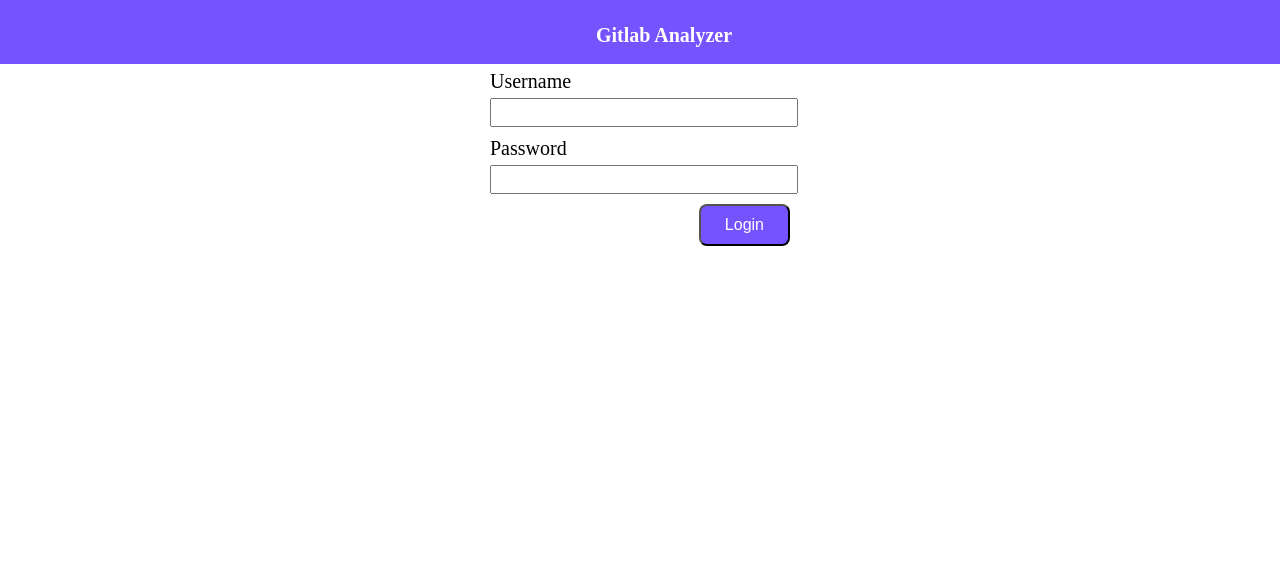
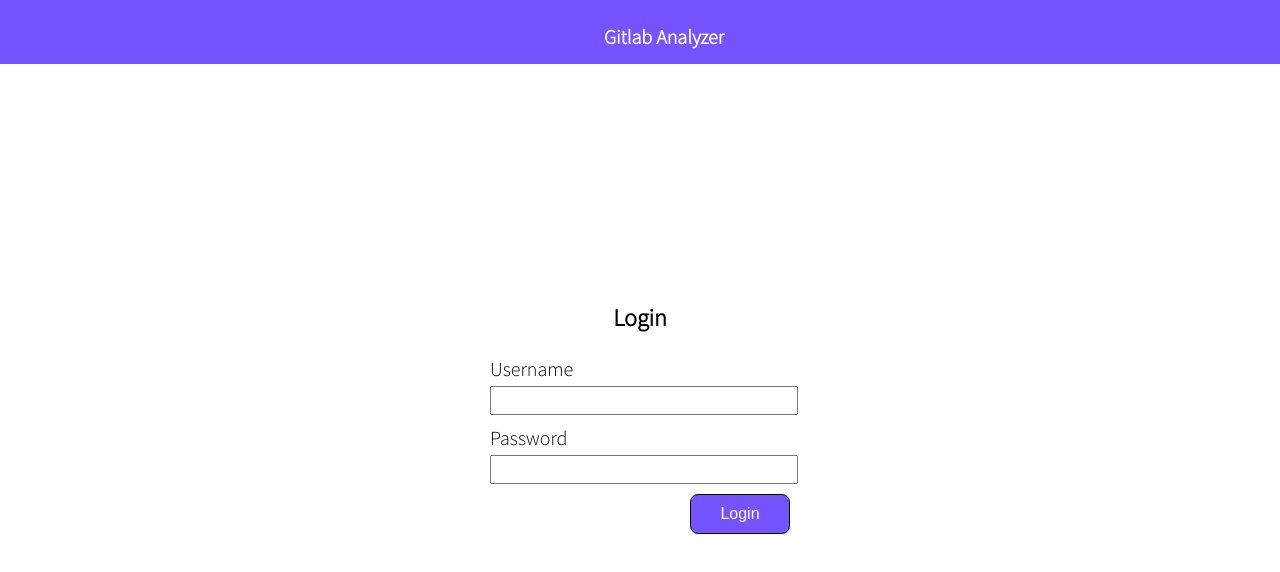
Before and after one commit to MooyGhul/GitlabAnalyzer, a React (Create React App) app in the folder frontend/: page /login in a window 1280 px wide. Shown: the top 572 px of the page. Built offline with nearby package versions, Linux system fonts and the light colour scheme.

Commit message:
Add missing App.js css file

```diff
--- a/frontend/src/App.js
+++ b/frontend/src/App.js
@@ -7,6 +7,7 @@
 import PrivateRoute from './PrivateRoute';
 import ProjectInfoPage from './ProjectInfoPage/ProjectInfoPage';
 import NotFound from './components/NotFound';
+import "./style/App.css"
 
 function App() {
 
--- /dev/null
+++ b/frontend/src/style/App.css
@@ -0,0 +1,22 @@
+svg {
+  background: #eee;
+  overflow: visible;
+  display: block;
+
+  width: 40%;
+}
+
+#root {
+  font-family: "Source Sans Pro", sans-serif;
+  display: flex;
+  flex-direction: column;
+  align-items: center;
+  justify-content: center;
+  height: 100vh;
+  padding: 0 50px;
+}
+
+button {
+  width: 100px;
+  border: 1px solid black;
+}
```
